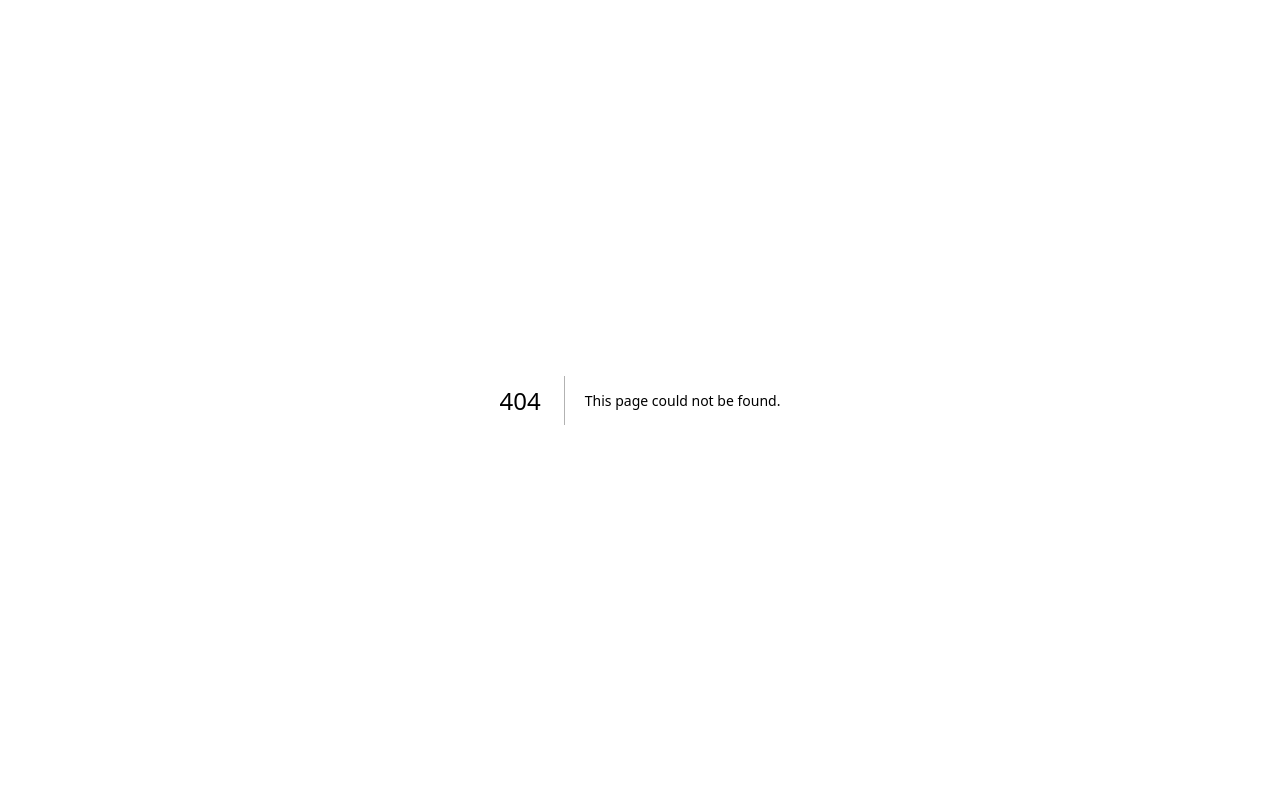
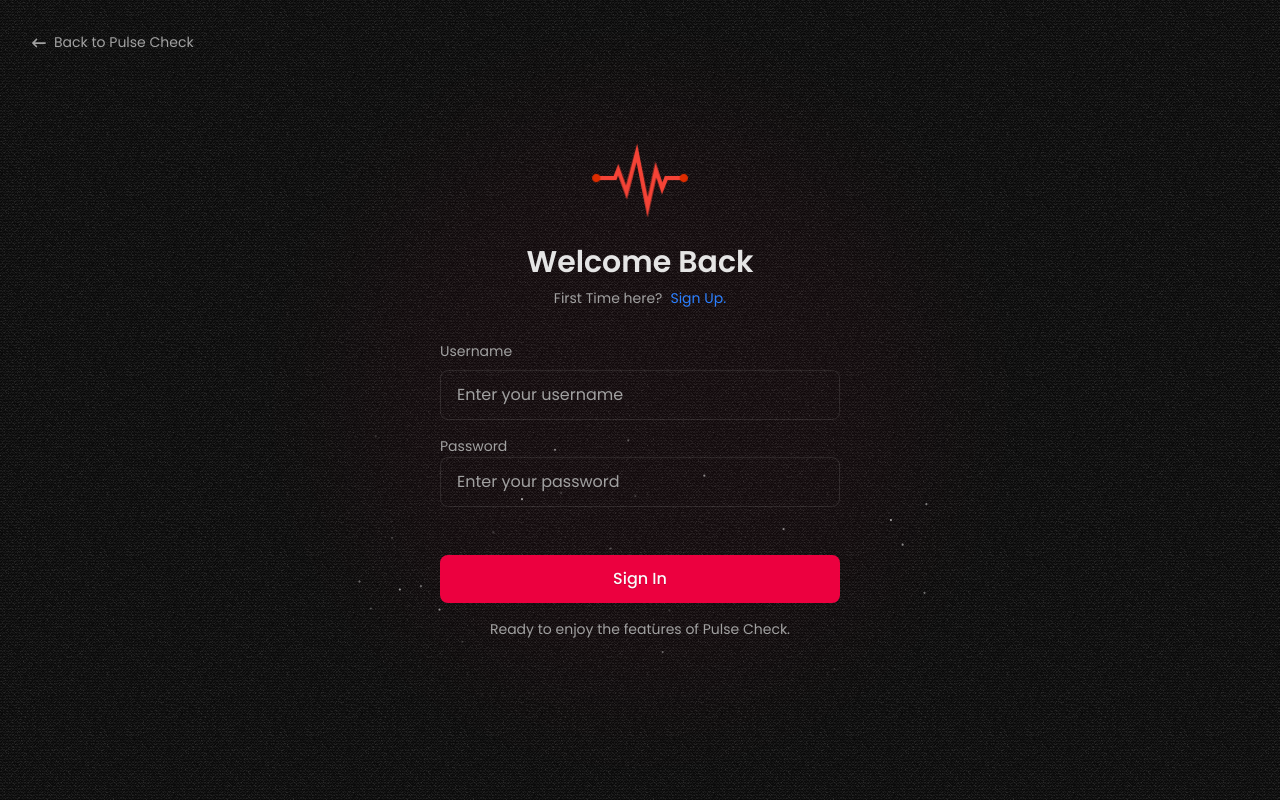
Before and after one commit to SAHILSHANGLOO35/PulseCheck, a Next.js app in the folder apps/frontend/: page /sign-in in a window 1280 px wide. Before the commit this address had no page. Built offline with nearby package versions, Linux system fonts and the light colour scheme.

Commit message:
Created UIs of signup and signin pages

```diff
--- a/apps/frontend/app/page.tsx
+++ b/apps/frontend/app/page.tsx
@@ -11,7 +11,6 @@ import {
   User,
 } from "lucide-react";
 import { useRef, useState } from "react";
-import WorldMap from "@/components/ui/world-map";
 import Timeline from "@mui/lab/Timeline";
 import TimelineItem from "@mui/lab/TimelineItem";
 import TimelineSeparator from "@mui/lab/TimelineSeparator";
@@ -45,7 +44,7 @@ import {
   FaReact,
   FaXTwitter,
 } from "react-icons/fa6";
-import { TextHoverEffect } from "@/components/ui/text-hover-effect";
+import { useRouter } from "next/navigation";
 
 export default function Home() {
   const navItems = [
@@ -108,6 +107,8 @@ export default function Home() {
   };
 
   const commonTileClasses = `rounded-lg flex items-center justify-center h-20 min-w-max text-neutral-500`;
+
+  const router = useRouter();
 
   return (
     <div
@@ -324,7 +325,7 @@ export default function Home() {
               </div>
             </motion.div>
 
-            <div className="text-white text-md font-normal flex items-center justify-center gap-x-3 mr-28 border border-white/25 px-4 py-2 cursor-pointer hover:bg-neutral-700 transition-all duration-150">
+            <div className="text-white text-md font-normal flex items-center justify-center gap-x-3 mr-28 border border-white/25 px-4 py-2 cursor-pointer hover:bg-neutral-700 transition-all duration-150" onClick={() => router.push('/sign-up')}>
               <div>
                 <User size={20} />
               </div>
@@ -367,7 +368,7 @@ export default function Home() {
                   <div>
                     <User size={20} />
                   </div>
-                  <div className="text-shadow-xs">Demo</div>
+                  <div className="text-shadow-xs">Sign In</div>
                 </div>
                 <div className="text-white text-md font-normal flex items-center justify-center gap-x-2 border border-white/25 px-2 py-2 cursor-pointer hover:bg-neutral-700 transition-all duration-150 w-40">
                   <div>
--- /dev/null
+++ b/apps/frontend/app/sign-in/page.tsx
@@ -0,0 +1,124 @@
+"use client";
+import Image from "next/image";
+import { useRouter } from "next/navigation";
+import React from "react";
+import { FaArrowLeftLong } from "react-icons/fa6";
+import { motion } from "motion/react";
+import { Particles } from "@/components/magicui/particles";
+
+const Signin = () => {
+  const router = useRouter();
+
+  return (
+    <div
+      className="relative h-screen overflow-hidden bg-neutral-950 font-poppins p-24 flex items-center justify-center"
+      style={{
+        backgroundImage: 'url("/binding-dark-texture.png")',
+      }}
+    >
+      <div
+        className="text-neutral-400 text-[14px] absolute top-8 left-8 flex items-center justify-center gap-2 hover:text-neutral-200 transition-all duration-300 cursor-pointer"
+        onClick={() => router.push("/")}
+      >
+        <FaArrowLeftLong />
+        Back to Pulse Check
+      </div>
+
+      <div className="relative flex items-center justify-center w-full h-full">
+        <div className="absolute inset-0 flex items-center justify-center">
+          <div className="w-[600px] h-[600px] rounded-full bg-rose-500 blur-3xl opacity-[3%]"></div>
+        </div>
+        <motion.div
+          className="relative flex flex-col items-center justify-center"
+          initial={{
+            y: -80,
+            opacity: 0,
+          }}
+          animate={{
+            y: 0,
+            opacity: 1,
+          }}
+          transition={{
+            type: "tween",
+            duration: 0.8,
+            bounce: 0.2,
+            mass: 0.8,
+            stiffness: 80,
+            damping: 20,
+            opacity: {
+              duration: 1.0,
+              ease: "linear",
+            },
+          }}
+          viewport={{ once: true }}
+        >
+          <div className="absolute translate-y-[60%] min-w-[600px] flex items-center justify-center">
+            <Particles
+              color="#ffffff"
+              size={0.1}
+              quantity={40}
+              className="mask-b-from-50% z-10 w-full flex items-centers justify-center"
+            />
+          </div>
+          <div className="flex items-center justify-center mb-4">
+            <Image
+              src="/pulseIcon.png"
+              alt="Pulse Icon png"
+              height={100}
+              width={100}
+            />
+          </div>
+
+          <div className="text-neutral-200 text-3xl font-semibold mb-2 z-20">
+            Welcome Back
+          </div>
+
+          <div className="flex items-center justify-center text-neutral-400 text-[14px] mb-8 z-20">
+            First Time here?
+            <div className="ml-2 group cursor-pointer transition-colors duration-300">
+              <span className="text-blue-500 group-hover:text-transparent group-hover:bg-clip-text group-hover:bg-gradient-to-l group-hover:to-blue-300 group-hover:from-blue-500" onClick={() => router.push('/sign-up')}>
+                Sign Up.
+              </span>
+            </div>
+          </div>
+
+          <div className="relative flex flex-col gap-y-2 mb-4 z-20">
+            <div className="text-neutral-400 text-[14px]">Username</div>
+            <div className="flex items-center justify-center">
+              <input
+                type="text"
+                className="text-white placeholder-neutral-400 border border-white/10 w-[400px] py-3 px-4 rounded-md outline-none bg-transparent hover:border-rose-500 focus:border-rose-500 focus:ring-2 focus:ring-rose-700/50 transition-all duration-300"
+                placeholder="Enter your username"
+              />
+            </div>
+          </div>
+
+          <div className="mb-12 z-20">
+            <div className="text-neutral-400 text-[14px]">Password</div>
+            <div className="flex items-center justify-center">
+              <input
+                type="password"
+                className="text-white placeholder-neutral-400 border border-white/10 w-[400px] py-3 px-4 rounded-md outline-none bg-transparent hover:border-rose-500 focus:border-rose-500 focus:ring-2 focus:ring-rose-700/50 transition-all duration-300"
+                placeholder="Enter your password"
+              />
+            </div>
+          </div>
+
+          <div className="mb-4 z-20">
+            <div className="flex items-center justify-center">
+              <button className="text-neutral-50 bg-rose-600 w-[400px] py-3 px-4 rounded-md outline-none hover:bg-gradient-to-r hover:from-rose-600 hover:to-red-500 cursor-pointer transition-colors duration-300 font-medium text-shadow-2xs">
+                Sign In
+              </button>
+            </div>
+          </div>
+
+          <div className="flex items-center justify-center text-neutral-400 text-[14px] mb-8">
+            Ready to enjoy the features of Pulse Check.
+          </div>
+        </motion.div>
+      </div>
+    </div>
+  );
+};
+
+export default Signin;
--- /dev/null
+++ b/apps/frontend/app/sign-up/page.tsx
@@ -0,0 +1,124 @@
+"use client";
+import Image from "next/image";
+import { useRouter } from "next/navigation";
+import React from "react";
+import { FaArrowLeftLong } from "react-icons/fa6";
+import { motion } from "motion/react";
+import { Particles } from "@/components/magicui/particles";
+
+const Signup = () => {
+  const router = useRouter();
+
+  return (
+    <div
+      className="relative h-screen overflow-hidden bg-neutral-950 font-poppins p-24 flex items-center justify-center"
+      style={{
+        backgroundImage: 'url("/binding-dark-texture.png")',
+      }}
+    >
+      <div
+        className="text-neutral-400 text-[14px] absolute top-8 left-8 flex items-center justify-center gap-2 hover:text-neutral-200 transition-all duration-300 cursor-pointer"
+        onClick={() => router.push("/")}
+      >
+        <FaArrowLeftLong />
+        Back to Pulse Check
+      </div>
+
+      <div className="relative flex items-center justify-center w-full h-full">
+        <div className="absolute inset-0 flex items-center justify-center">
+          <div className="w-[600px] h-[600px] rounded-full bg-rose-500 blur-3xl opacity-[3%]"></div>
+        </div>
+        <motion.div
+          className="relative flex flex-col items-center justify-center"
+          initial={{
+            y: -80,
+            opacity: 0,
+          }}
+          animate={{
+            y: 0,
+            opacity: 1,
+          }}
+          transition={{
+            type: "tween",
+            duration: 0.8,
+            bounce: 0.2,
+            mass: 0.8,
+            stiffness: 80,
+            damping: 20,
+            opacity: {
+              duration: 1.0,
+              ease: "linear",
+            },
+          }}
+          viewport={{ once: true }}
+        >
+          <div className="absolute translate-y-[60%] min-w-[600px] flex items-center justify-center">
+            <Particles
+              color="#ffffff"
+              size={0.1}
+              quantity={40}
+              className="mask-b-from-50% z-10 w-full flex items-centers justify-center"
+            />
+          </div>
+          <div className="flex items-center justify-center mb-4">
+            <Image
+              src="/pulseIcon.png"
+              alt="Pulse Icon png"
+              height={100}
+              width={100}
+            />
+          </div>
+
+          <div className="text-neutral-200 text-3xl font-semibold mb-2 z-20">
+            Sign Up for Free
+          </div>
+
+          <div className="flex items-center justify-center text-neutral-400 text-[14px] mb-8 z-20">
+            Already have an account?
+            <div className="ml-2 group cursor-pointer transition-colors duration-300" onClick={() => router.push('/sign-in')}>
+              <span className="text-blue-500 group-hover:text-transparent group-hover:bg-clip-text group-hover:bg-gradient-to-l group-hover:to-blue-300 group-hover:from-blue-500">
+                Sign In.
+              </span>
+            </div>
+          </div>
+
+          <div className="relative flex flex-col gap-y-2 mb-4 z-20">
+            <div className="text-neutral-400 text-[14px]">Username</div>
+            <div className="flex items-center justify-center">
+              <input
+                type="text"
+                className="text-white placeholder-neutral-400 border border-white/10 w-[400px] py-3 px-4 rounded-md outline-none bg-transparent hover:border-rose-500 focus:border-rose-500 focus:ring-2 focus:ring-rose-700/50 transition-all duration-300"
+                placeholder="Enter your username"
+              />
+            </div>
+          </div>
+
+          <div className="mb-12 z-20">
+            <div className="text-neutral-400 text-[14px]">Password</div>
+            <div className="flex items-center justify-center">
+              <input
+                type="password"
+                className="text-white placeholder-neutral-400 border border-white/10 w-[400px] py-3 px-4 rounded-md outline-none bg-transparent hover:border-rose-500 focus:border-rose-500 focus:ring-2 focus:ring-rose-700/50 transition-all duration-300"
+                placeholder="Enter your password"
+              />
+            </div>
+          </div>
+
+          <div className="mb-4 z-20">
+            <div className="flex items-center justify-center">
+              <button className="text-neutral-50 bg-rose-600 w-[400px] py-3 px-4 rounded-md outline-none hover:bg-gradient-to-r hover:from-rose-600 hover:to-red-500 cursor-pointer transition-colors duration-300 font-medium text-shadow-2xs">
+                Create Account
+              </button>
+            </div>
+          </div>
+
+          <div className="flex items-center justify-center text-neutral-400 text-[14px] mb-8">
+            Be our another happy customer.
+          </div>
+        </motion.div>
+      </div>
+    </div>
+  );
+};
+
+export default Signup;
```
Also changed, not shown: apps/frontend/app/dashboard/page.tsx (added), apps/frontend/app/website/[websiteId]/page.tsx (added).
